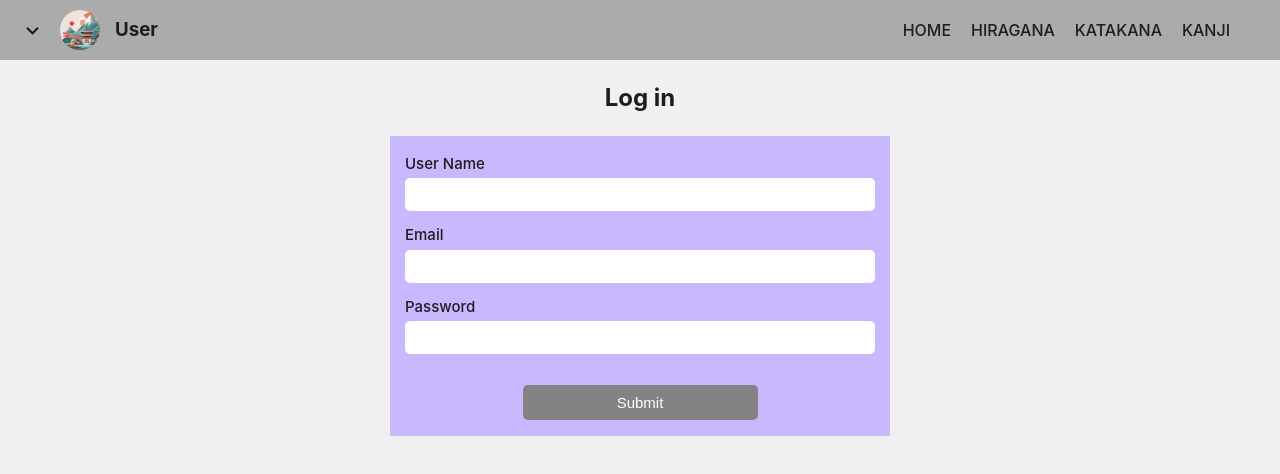
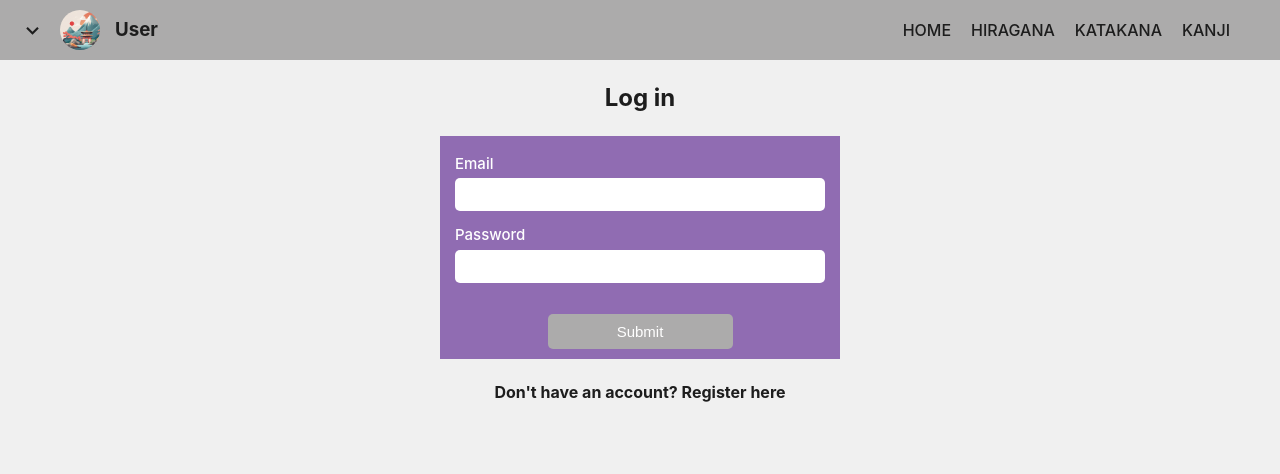
Before and after one commit to Andhalaya/flashcards-app, a React (Vite) app: page /login in a window 1280 px wide. Shown: the top 474 px of the page. Built offline with nearby package versions, Linux system fonts and the light colour scheme; no server answers.

Commit message:
LoginPage review  + update

```diff
--- a/src/App.jsx
+++ b/src/App.jsx
@@ -7,7 +7,7 @@ import Home from './pages/Home.jsx';
 import Hiragana from './pages/hiragana.jsx';
 import TopBar from './components/TopBar/TopBar.jsx';
 import MyCards from './pages/myCards';
-import LoginPage from './pages/Login/index.jsx';
+import LoginPage from './pages/Login/LoginPage.jsx';
 import MyProfile from './pages/Myprofile.jsx'
 
 export default function App() {
--- a/src/pages/Login/Form.jsx
+++ /dev/null
@@ -1,44 +0,0 @@
-import { useState } from 'react'
-import { useAuth } from '../../context/AuthContext'
-import './Login.css'
-
-// Revise
-const basicForm = {
-    userName: '',
-    email: '',
-    password: ''
-}
-
-export default function Form() {
-    // MARÍA REMINDER: look up new FormData()
-    const [formData, setFormData] = useState(basicForm)
-    const { register, login, isLogged, currentUser, userData } = useAuth()
-
-    const handleChange = (e) => setFormData({ ...formData, [e.target.name]: e.target.value })
-
-    const handleSubmit = async (e) => {
-        e.preventDefault()
-        const { userName, email, password } = formData
-
-        // Testing OK
-        // await register(userName, email, password)
-
-        // Testing
-        await login(email, password)
-    }
-
-    return (<>
-            <form className='form' onSubmit={handleSubmit}>
-                <label>User Name</label>
-                <input type='text' name='userName' value={formData.userName} onChange={handleChange} />
-
-                <label>Email</label>
-                <input type='email' name='email' value={formData.email} onChange={handleChange} />
-
-                <label>Password</label>
-                <input type='password' name='password' value={formData.password} onChange={handleChange} />
-
-                <button className='btn' type='submit'>Submit</button>
-            </form>
-    </>)
-}
--- a/src/pages/Login/Login.css
+++ b/src/pages/Login/Login.css
@@ -12,10 +12,10 @@
     flex-direction: column;
     gap: 6px;
     box-sizing: border-box;
-    width: 500px;
-    height: 300px;
+    width: 400px;
+    height: fit-content;
     padding: 10px 15px;
-    background-color: #CAB8FF;
+    background-color: #906CB2;
     font-weight: 500;
     font-size: 15px;
 }
@@ -23,6 +23,7 @@
 .form label {
     margin-top: 10px;
     line-height: 1.1em;
+    color: white;
 }
 
 .form input {
@@ -31,9 +32,9 @@
     border-radius: 5px;
 }
 
-.form input:focus{
+.form input:focus {
     border-color: transparent;
-    outline: #838383 solid 1px;
+    outline: #ACABAB solid 1px;
 }
 
 .form button {
@@ -43,9 +44,13 @@
     padding: 7px 0px;
     border-color: transparent;
     border-radius: 5px;
-    background-color: #838383;
+    background-color: #ACABAB;
     color: white;
     font-weight: 500;
     font-size: 15px;
     cursor: pointer;
 }
+
+.switchForm {
+    cursor: pointer;
+}
--- /dev/null
+++ b/src/pages/Login/LoginPage.jsx
@@ -0,0 +1,66 @@
+import { useState } from 'react'
+import { useNavigate } from 'react-router-dom';
+import { useAuth } from '../../context/AuthContext'
+import './Login.css'
+
+// Revise
+const basicForm = {
+    userName: '',
+    email: '',
+    password: ''
+}
+
+export default function LoginPage() {
+    const [pageType, setPageType] = useState('login')
+    const [formData, setFormData] = useState(basicForm)
+    const { register, login, userData, isLogged } = useAuth()
+    const navigate = useNavigate()
+
+    const handleChange = (e) => setFormData({ ...formData, [e.target.name]: e.target.value })
+
+    const handleSubmit = async (e) => {
+        e.preventDefault()
+        const { userName, email, password } = formData
+
+        pageType === 'login'
+            ? await login(email, password)
+            : await register(userName, email, password)
+
+        // Redirect to Home
+        navigate('/')
+    }
+
+    return (
+        <div className='form-container'>
+            {pageType === 'login'
+                ? <h2>Log in</h2>
+                : <h2>Register</h2>
+            }
+            <form className='form' onSubmit={handleSubmit}>
+                {pageType === 'register' && (
+                    <>
+                        <label>User Name</label>
+                        <input type='text' name='userName' value={formData.userName} onChange={handleChange} />
+                    </>
+                )}
+
+                <label>Email</label>
+                <input type='email' name='email' value={formData.email} onChange={handleChange} />
+
+                <label>Password</label>
+                <input type='password' name='password' value={formData.password} onChange={handleChange} />
+
+                <button className='btn' type='submit'>Submit</button>
+            </form>
+            <h4 className='switchForm'
+                onClick={pageType === 'login'
+                    ? () => setPageType('register')
+                    : () => setPageType('login')}>
+                {pageType === 'login'
+                    ? <>Don't have an account? Register <span className='changeForm'>here</span></>
+                    : <>Already have an account? Login <span className='changeForm'>here</span></>
+                }
+            </h4>
+        </div>
+    )
+}
--- a/src/pages/Login/index.jsx
+++ /dev/null
@@ -1,13 +0,0 @@
-import { useAuth } from '../../context/AuthContext'
-import Form from './Form'
-import './Login.css'
-
-
-export default function LoginPage() {
-    return (<>
-        <div className='form-container'>
-            <h2>Log in</h2>
-            <Form />
-        </div>
-    </>)
-}
```
